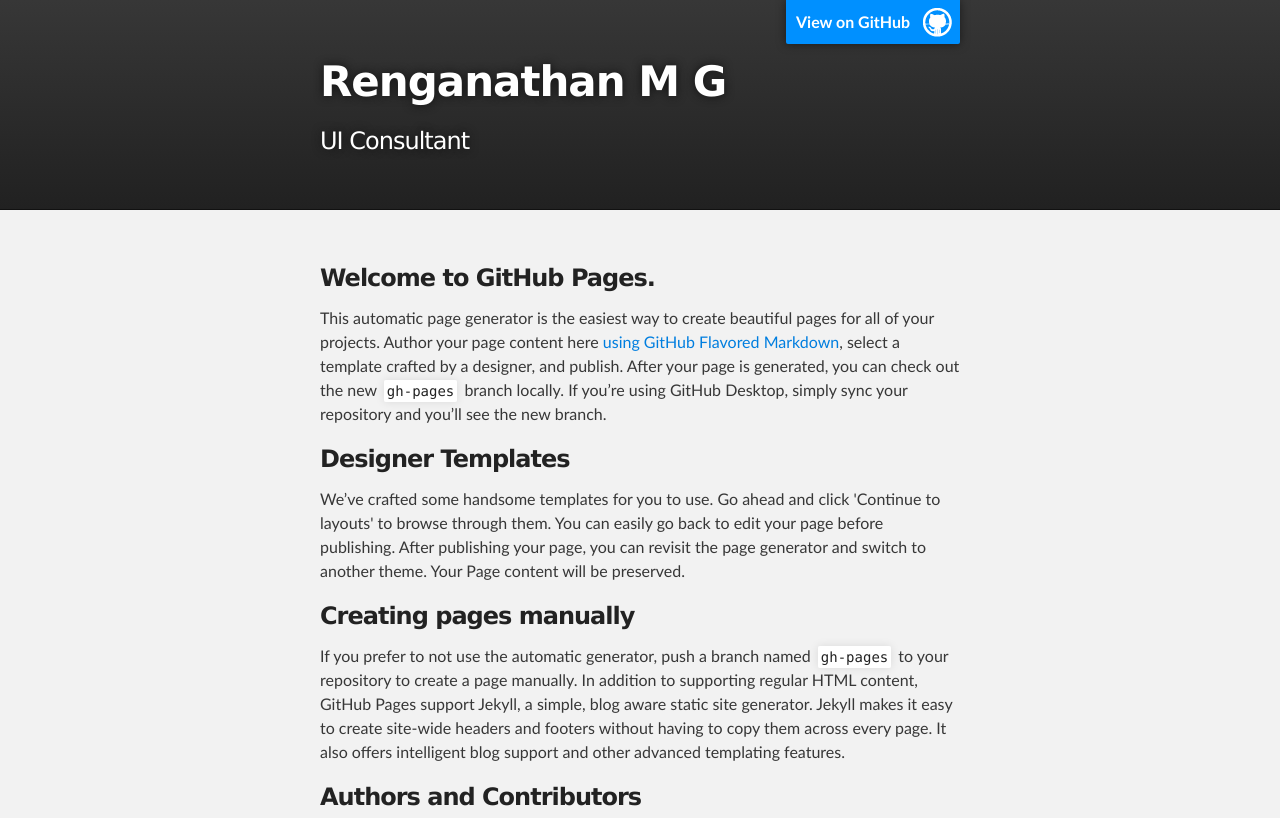
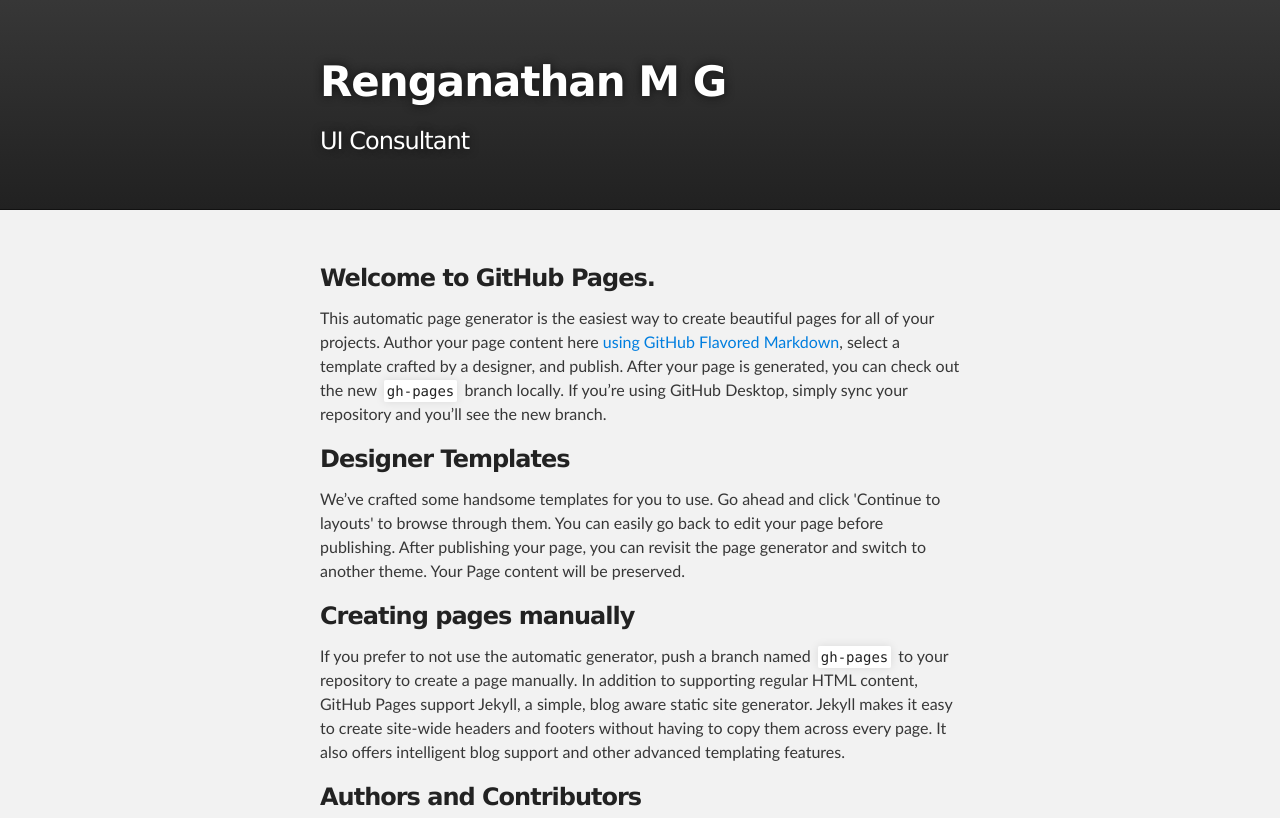
Before and after one commit to renganathan/renganathan.github.io, a plain HTML site: page index.html in a window 1280 px wide. Shown: the top 818 px of the page. Drawn offline with Linux system fonts and the light colour scheme.

Commit message:
commented fork icon

```diff
--- a/index.html
+++ b/index.html
@@ -16,7 +16,7 @@
     <!-- HEADER -->
     <div id="header_wrap" class="outer">
         <header class="inner">
-          <a id="forkme_banner" href="https://github.com/renganathan">View on GitHub</a>
+          <!--<a id="forkme_banner" href="https://github.com/renganathan">View on GitHub</a>-->
 
           <h1 id="project_title">Renganathan M G</h1>
           <h2 id="project_tagline">UI Consultant </h2>
```
